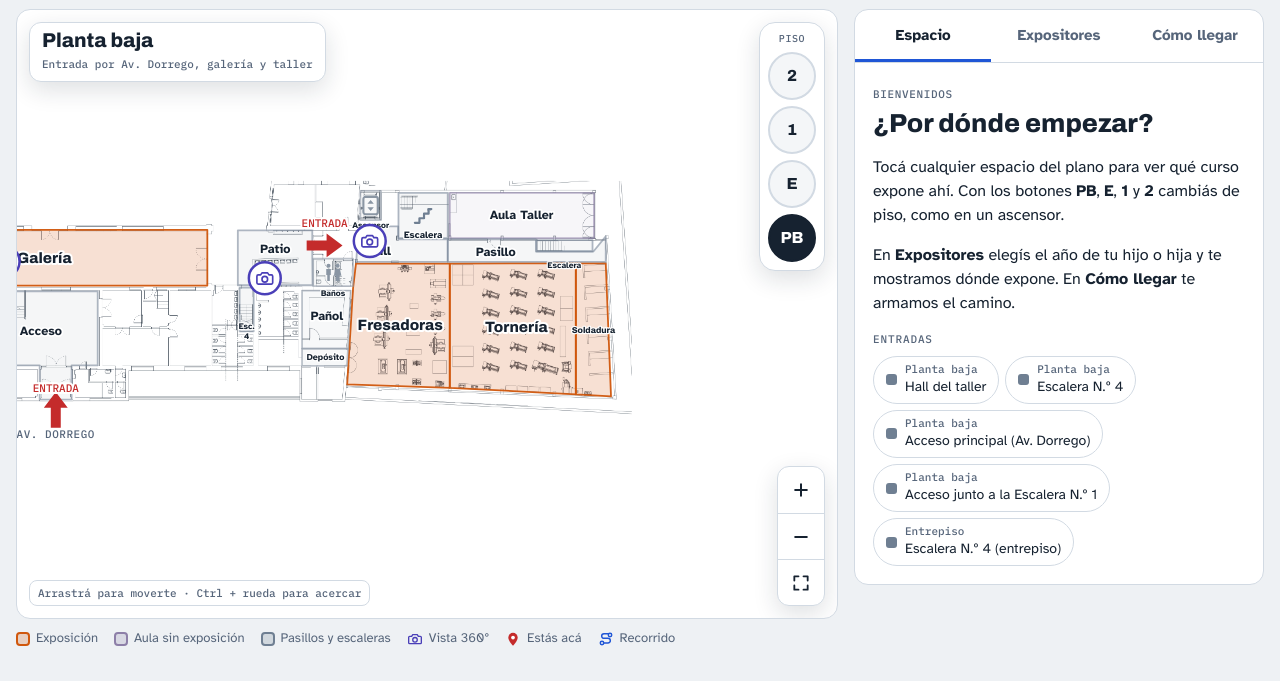
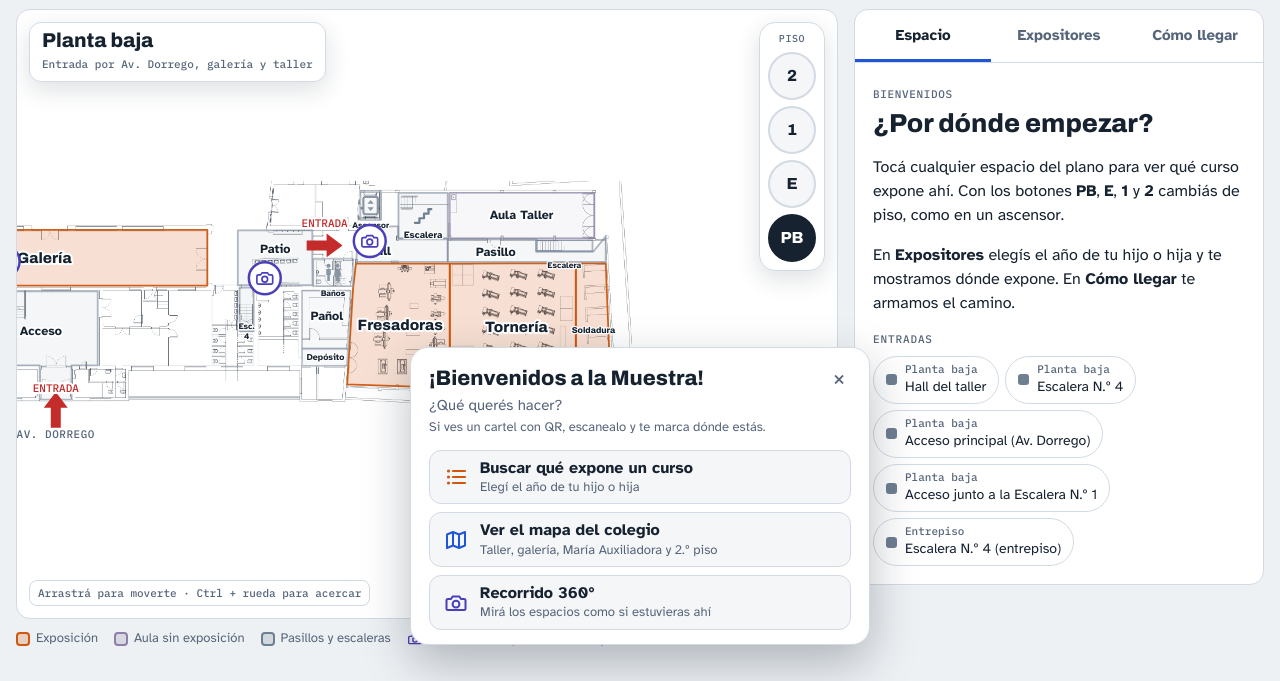
Before and after one commit to JuanSolisA/expoleon-2026, a plain HTML site: page index.html in a window 1280 px wide. Shown: the part 139-820 px from the top of the page. Drawn offline with Linux system fonts and the light colour scheme.

Commit message:
Bienvenida para quien entra sin QR (una vez por celular) y buscador sin «docente»
Co-Authored-By: Claude Opus 5.5 <noreply@anthropic.com>
Claude-Session: https://claude.ai/code/session_01Piu8mULpbu1xk8sxH92iMM

```diff
--- a/index.html
+++ b/index.html
@@ -292,6 +292,20 @@ h3{font-family:var(--f-mono);font-weight:500;font-size:11px;letter-spacing:.08em
 .go-hs:hover .go-dot{transform:scale(1.12)}
 .go-hs .go-lbl{position:absolute;top:32px;left:0;transform:translateX(-50%);white-space:nowrap;background:rgba(19,36,58,.85);color:#fff;font:600 13px/1.2 var(--f-body);padding:5px 10px;border-radius:99px;pointer-events:none}
 
+
+/* bienvenida (vista previa) */
+.welcome{position:fixed;left:50%;bottom:calc(16px + env(safe-area-inset-bottom));transform:translate(-50%,0);width:min(460px,calc(100vw - 24px));background:var(--surface);color:var(--ink);border:1px solid var(--line);border-radius:18px;box-shadow:0 18px 48px rgba(10,20,35,.28);padding:18px 18px 14px;z-index:60;animation:wIn .35s ease-out}
+@keyframes wIn{from{opacity:0;transform:translate(-50%,16px)}to{opacity:1;transform:translate(-50%,0)}}
+@media(prefers-reduced-motion:reduce){.welcome{animation:none}}
+.welcome h2{font-family:var(--f-display);font-size:21px;line-height:1.15;margin:0 34px 4px 0}
+.welcome p{margin:0 0 12px;color:var(--muted);font-size:15px}.welcome .wtip{display:block;font-size:13px;margin-top:2px}
+.welcome .wopts{display:grid;gap:8px}
+.welcome .wopt{display:flex;align-items:center;gap:12px;min-height:54px;padding:8px 14px;border-radius:12px;border:1px solid var(--line);background:var(--surface-2);color:var(--ink);font:600 16px/1.2 var(--f-body);text-align:left;cursor:pointer;width:100%}
+.welcome .wopt:hover{border-color:var(--ink)}.welcome .wopt:focus-visible{outline:3px solid var(--route);outline-offset:2px}
+.welcome .wopt svg{width:24px;height:24px;flex:none}
+.welcome .wopt small{display:block;font-weight:400;color:var(--muted);font-size:13px;margin-top:2px}
+.welcome .wx{position:absolute;top:10px;right:10px;width:40px;height:40px;border-radius:50%;border:0;background:none;color:var(--muted);font-size:22px;cursor:pointer}
+@media(max-width:760px){.welcome{bottom:calc(76px + env(safe-area-inset-bottom))}}
 </style>
 </head>
 <body data-view="map" data-sheet="closed">
@@ -377,7 +391,7 @@ h3{font-family:var(--f-mono);font-weight:500;font-size:11px;letter-spacing:.08em
         <span class="lab" id="yearlab">¿En qué año está tu hijo o hija?</span>
         <div class="yearrow" role="group" aria-labelledby="yearlab" id="yearrow"></div>
       </div>
-      <input class="search" id="q" type="search" placeholder="Buscá un espacio, curso o docente" aria-label="Buscar" autocomplete="off" enterkeyhint="search">
+      <input class="search" id="q" type="search" placeholder="Buscá un espacio o un curso" aria-label="Buscar" autocomplete="off" enterkeyhint="search">
       <div id="expoList" style="display:flex;flex-direction:column;gap:18px"></div>
     </div>
     <div class="pane" role="tabpanel" id="p-ruta" aria-labelledby="t-ruta" hidden>
@@ -395,6 +409,16 @@ h3{font-family:var(--f-mono);font-weight:500;font-size:11px;letter-spacing:.08em
   </aside>
 </main>
 
+<div class="welcome" id="welcome" role="dialog" aria-labelledby="wTitle" hidden>
+  <button type="button" class="wx" id="wx" aria-label="Cerrar">×</button>
+  <h2 id="wTitle">¡Bienvenidos a la Muestra!</h2>
+  <p>¿Qué querés hacer? <span class="wtip">Si ves un cartel con QR, escanealo y te marca dónde estás.</span></p>
+  <div class="wopts">
+    <button type="button" class="wopt" data-w="expos"><svg aria-hidden="true" style="color:var(--expo)"><use href="#i-list"/></svg><span>Buscar qué expone un curso<small>Elegí el año de tu hijo o hija</small></span></button>
+    <button type="button" class="wopt" data-w="map"><svg aria-hidden="true" style="color:var(--route)"><use href="#i-map"/></svg><span>Ver el mapa del colegio<small>Taller, galería, María Auxiliadora y 2.º piso</small></span></button>
+    <button type="button" class="wopt" data-w="vistas"><svg aria-hidden="true" style="color:var(--cam)"><use href="#i-cam"/></svg><span>Recorrido 360°<small>Mirá los espacios como si estuvieras ahí</small></span></button>
+  </div>
+</div>
 <nav class="bottomnav" aria-label="Secciones">
   <button type="button" data-nav="map" aria-current="page"><svg aria-hidden="true"><use href="#i-map"/></svg>Mapa</button>
   <button type="button" data-nav="expos"><svg aria-hidden="true"><use href="#i-list"/></svg>Expositores</button>
@@ -1284,6 +1308,24 @@ function fromHash() {
 window.addEventListener("hashchange", fromHash);
 
 fillSelects(); renderExpos(); measure(); drawFloor("pb"); renderFicha(); computeRoute(); fromHash();
+
+/* ---------- bienvenida (vista previa): solo si se entra sin #lugar ---------- */
+(() => {
+  const w = document.getElementById("welcome"); if (!w || location.hash.length > 1) return;
+  const KEY = "bienvenida-vista"; try { if (localStorage.getItem(KEY)) return; } catch (e) {}
+  const close = () => { w.hidden = true; try { localStorage.setItem(KEY, "1"); } catch (e) {} document.removeEventListener("pointerdown", outside, true); };
+  const outside = e => { if (!w.contains(e.target)) close(); };
+  w.addEventListener("click", e => {
+    if (e.target.closest("#wx")) return close();
+    const b = e.target.closest("[data-w]"); if (!b) return; close();
+    const k = b.dataset.w;
+    if (k === "expos") { if (isPhone()) goView("expos"); else setTab("expos"); }
+    if (k === "vistas") openPano(panoById("v-hall-principal") ? "v-hall-principal" : PANOS[0].id);
+  });
+  window.addEventListener("hashchange", close);
+  document.addEventListener("keydown", e => { if (e.key === "Escape" && !w.hidden) close(); });
+  setTimeout(() => { w.hidden = false; document.addEventListener("pointerdown", outside, true); }, 400);
+})();
 </script>
 </body>
 </html>
```
